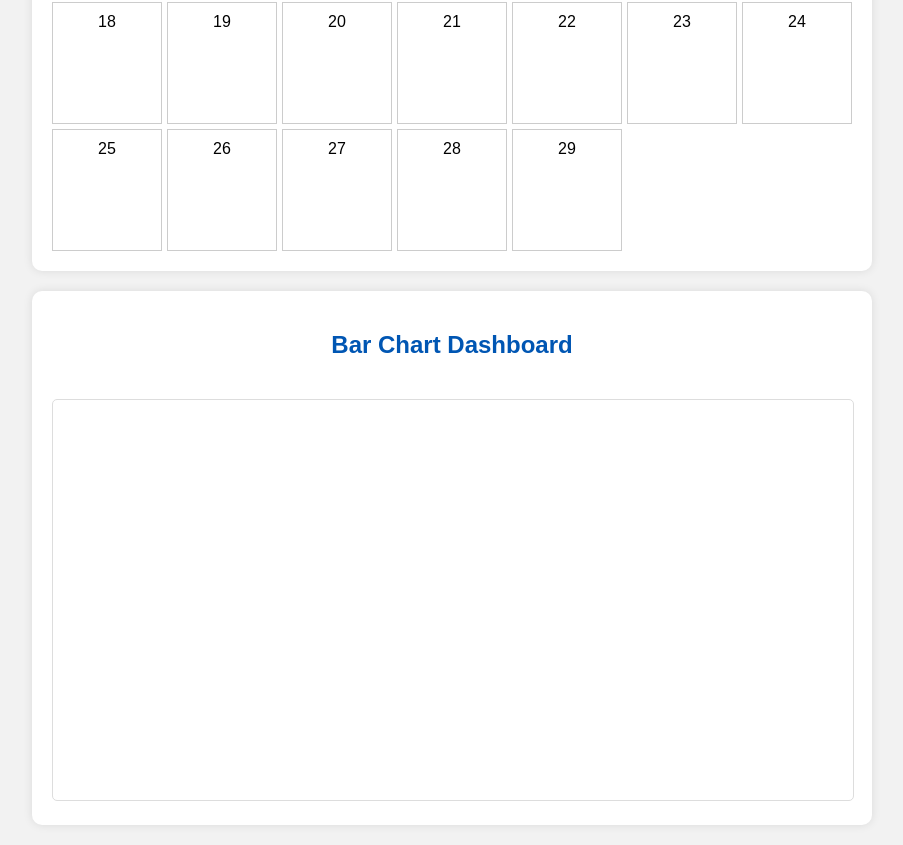
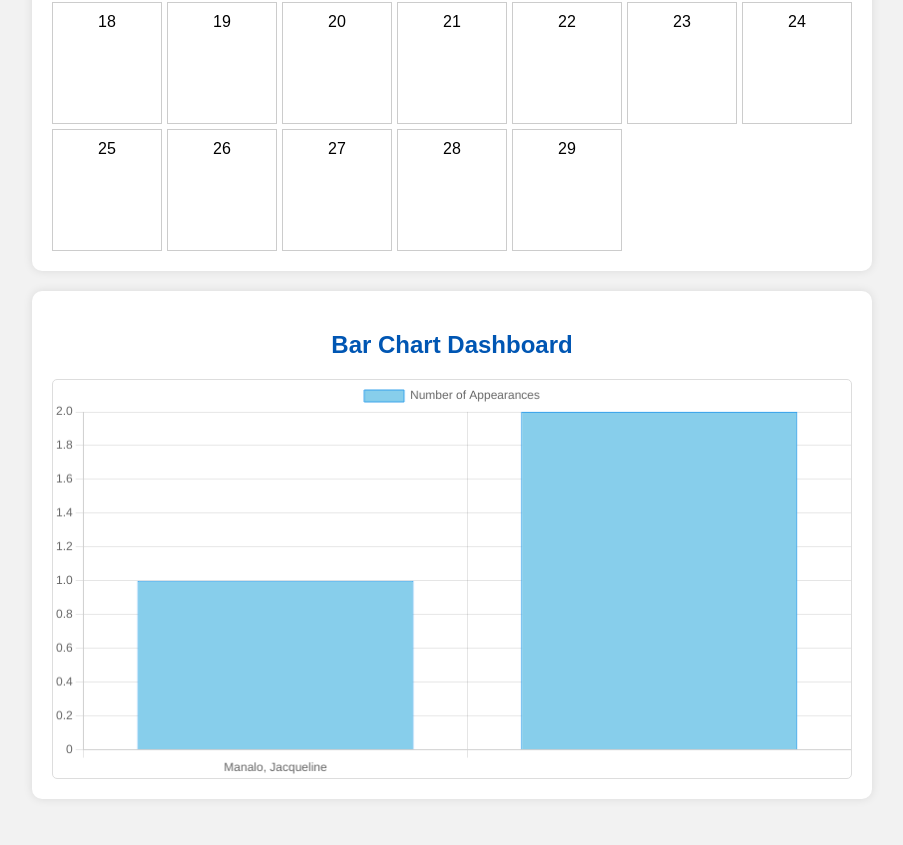
Before and after one commit to Dntieng/Dntieng.github.io, a plain HTML site: page index.html in a window 1280 px wide. Shown: the part 913-1758 px from the top of the page, without its empty margins (188-1091 px from the left). After the commit the page ends 1732 px from the top, so only its background shows below. Drawn offline with nearby package versions, Linux system fonts and the light colour scheme.

Commit message:
Update index.html

```diff
--- a/index.html
+++ b/index.html
@@ -147,6 +147,7 @@
                             complete: function(results) {
                                 const data = results.data;
                                 createCalendar(currentDate.getFullYear(), currentDate.getMonth(), data);
+                                updateBarChart(data); // Call updateBarChart here to update the chart when new data is fetched
                             }
                         });
                     })
@@ -200,6 +201,40 @@
             function nextMonth() {
                 currentDate.setMonth(currentDate.getMonth() + 1);
                 fetchScheduleAndUpdateCalendar();
+            }
+
+            function updateBarChart(data) {
+                const employeeCounts = {};
+                data.forEach(entry => {
+                    const name = entry.Name;
+                    if (name in employeeCounts) {
+                        employeeCounts[name]++;
+                    } else {
+                        employeeCounts[name] = 1;
+                    }
+                });
+
+                const ctx = document.getElementById('dashboardChart').getContext('2d');
+                const barChart = new Chart(ctx, {
+                    type: 'bar',
+                    data: {
+                        labels: Object.keys(employeeCounts),
+                        datasets: [{
+                            label: 'Number of Appearances',
+                            data: Object.values(employeeCounts),
+                            backgroundColor: 'skyblue',
+                            borderColor: 'rgba(54, 162, 235, 1)',
+                            borderWidth: 1
+                        }]
+                    },
+                    options: {
+                        scales: {
+                            y: {
+                                beginAtZero: true
+                            }
+                        }
+                    }
+                });
             }
 
             document.getElementById('scheduleForm').addEventListener('submit', submitForm);
```
